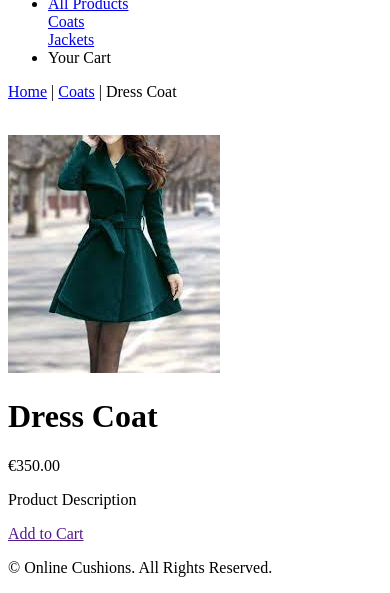
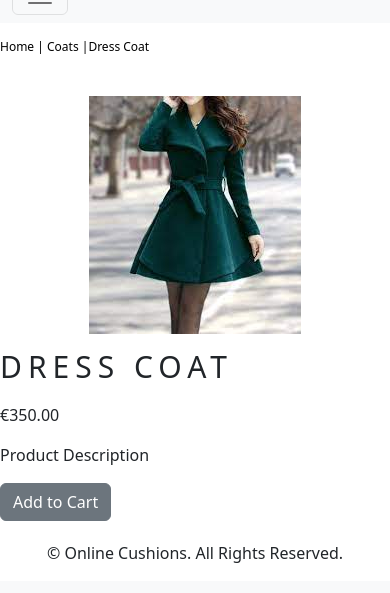
Before and after one commit to noorishanadeem/SDEV_CA2, a Django app: page /6ae8ff6e-5810-4710-9617-565a7576c6f8/850a43d4-53a8-40f3-b06c-86d034c984c8/ in a window 390 px wide. Shown: the part 333-926 px from the top of the page. After the commit the page ends 896 px from the top, so only its background shows below. Run offline with Django 4.2, Linux system fonts and the light colour scheme; data comes from the database, SQL or seed files in the repository.

Commit message:
sdev_ca2 part3(css) commit

```diff
--- a/shop/templates/base.html
+++ b/shop/templates/base.html
@@ -3,14 +3,22 @@
 <html lang="en">
 <head>
     <meta charset="utf-8">
+    <meta name="viewport" content="width=device-width, initial-scale=1, shrink-to-fit=no">
+    <link rel="stylesheet" href="{% static 'css/custom.css' %}">
+    <!-- CSS only -->
+<link href="https://cdn.jsdelivr.net/npm/bootstrap@5.2.2/dist/css/bootstrap.min.css" rel="stylesheet" integrity="sha384-Zenh87qX5JnK2Jl0vWa8Ck2rdkQ2Bzep5IDxbcnCeuOxjzrPF/et3URy9Bv1WTRi" crossorigin="anonymous">
     <meta name="description" content="{% block metadescription %}{% endblock %}">
     <title>{% block title %}{% endblock %}</title>
 </head>
 <body>
+    <div class="category">
         {% include 'header.html' %}
         {% include 'navbar.html' %}
         {% block content %}
         {% endblock %}
         {% include 'footer.html' %}
+    </div>
+<!-- JavaScript Bundle with Popper -->
+<script src="https://cdn.jsdelivr.net/npm/bootstrap@5.2.2/dist/js/bootstrap.bundle.min.js" integrity="sha384-OERcA2EqjJCMA+/3y+gxIOqMEjwtxJY7qPCqsdltbNJuaOe923+mo//f6V8Qbsw3" crossorigin="anonymous"></script>
 </body>
 </html>
--- a/shop/templates/footer.html
+++ b/shop/templates/footer.html
@@ -1,3 +1,3 @@
-<div>
-    <p>&copy; Online Cushions. All Rights Reserved.</p>
+<div class = "footer navbar-fixed-bottom my-footer">
+    <p class = "text-center">&copy; Online Cushions. All Rights Reserved.</p>
 </div>
--- a/shop/templates/header.html
+++ b/shop/templates/header.html
@@ -1,6 +1,8 @@
 {% load static %}
 <header>
     <div style="text-align: center;">
-        <img src="{% static 'images/logo.png' %}" alt="Online Outdoorwear Store">
+        <a href="{%url 'shop:all_products' %}">
+        <img src="{% static 'images/logo.png' %}"
+        alt="Online Outdoorwear Store"></a>
     </div>
 </header>
--- a/shop/templates/navbar.html
+++ b/shop/templates/navbar.html
@@ -1,10 +1,31 @@
-<nav>
-    <ul>
-        <li><a href = "{% url 'shop:all_products' %}">All Products</a></li>
-        {% for type in links %}
-            <a href = "{{ type.get_absolute_url }}"> {{type.name}}</a>
-            <br>
-        {% endfor %}
-        <li>Your Cart</li>
-    </ul>
+<nav class="navbar navbar-expand-lg navbar-light bg-light">
+    <div class="container-fluid">
+        <button class="navbar-toggler" type="button" data-bs-toggle="collapse" data-bs-target="#navbarSupportedContent" aria-
+controls="navbarSupportedContent" aria-expanded="false" aria-label="Toggle navigation">
+            <span class="navbar-toggler-icon"></span>
+        </button>
+        <div class="collapse navbar-collapse" id="navbarSupportedContent">
+            <ul class="navbar-nav me-auto mb-2 mb-lg-0">
+                <li class="nav-item dropdown">
+                    <a class="nav-link dropdown-toggle" href="#" id="navbarDropdown" role="button" data-bs-toggle="dropdown" aria-
+expanded="false">
+    Shop
+                    </a>
+                    <ul class="dropdown-menu" aria-labelledby="navbarDropdown">
+                        <li><a class="dropdown-item" href="{% url 'shop:all_products' %}">All Products</a></li>
+                            {% for cat in links %}
+                                <li><a class="dropdown-item" href="{{cat.get_absolute_url}}">{{cat.name}}</a></li>
+                            {% endfor %}
+                    </ul>
+                </li>
+                <li class="nav-item">
+                    <a class="nav-link" href="#">Your Cart</a>
+                </li>
+            </ul>
+            <form class="d-flex" action="" method="get">
+                <input class="form-control me-2" type="search" placeholder="Search" aria-label="Search" name="q">
+                <button class="btn btn-secondary my-2 my-sm-0" type="submit">Search</button>
+            </form>
+        </div>
+    </div>
 </nav>
--- a/shop/templates/shop/product.html
+++ b/shop/templates/shop/product.html
@@ -7,31 +7,28 @@
     {{ product.name }} - Perfect Cushion Store
 {% endblock %}
 {% block content %}
-    <div>
-        <div>
-            <p><a href="{% url 'shop:all_products' %}">Home</a> | <a href="{{
-            product.type.get_url }}">{{product.type}}</a> |
-            {{product.name}}</p>
+    <div class="row my_prod_row_class">
+        <div class="mx-auto">
+            <p><a href="{% url 'shop:all_products' %}">Home</a> | <a href="{{product.type.get_url }}">{{product.type}}</a> |{{product.name}}</p>
         </div>
-        <div>
+        <div class="container">
             <br>
-            <div>
-                <div>
-                    <div>
-                        <img src="{{product.image.url}}"
-                        alt="{{product.name}}">
+            <div class="row">
+                <div class="cl-12 col-sm-12 col-md-12 col-lg-6 text-center">
+                    <div style="min-width: 18rem;">
+                        <img src="{{product.image.url}}" alt="{{product.name}}">
                     </div>
                 </div>
-                <div>
+                <div class="col-12 col-sm-12 col-md-12 col-lg-6">
                     <div>
-                        <h1>{{product.name}}</h1>
+                        <h1 class="my_prod_title">{{product.name}}</h1>
                         <p>€{{product.price}}</p>
-                        <p>Product Description</p>
-                        <p>{{product.description}}</p>
+                        <p class="my_title">Product Description</p>
+                        <p class="text-justify my_prod_text">{{product.description}}</p>
                         {% if product.stock == 0%}
-                            <p><b>Out of Stock</b></p>
+                            <p class="text-justify my_prod_text"><b>Out of Stock</b></p>
                         {% else %}
-                            <a href="">Add to Cart</a>
+                            <a class="btn btn-secondary" href="">Add to Cart</a>
                         {% endif %}
                     </div>
                 </div>
--- /dev/null
+++ b/static/css/custom.css
@@ -0,0 +1,70 @@
+/****Navbar****/
+.nav-item {
+    letter-spacing: .2em;
+    font-size: 14px;
+    text-transform: uppercase;
+}
+    .dropdown-item {
+    font-size: 14px;
+    letter-spacing: .2em;
+    text-transform: uppercase;
+}
+/****Footer****/
+.my_footer {
+    background-color: #f8f9fa;
+    height: 60px;
+}
+    .my_footer p {
+    padding-top: 20px;
+    font-size: 14px;
+}
+/****Type page****/
+.my_row_class {
+    padding-top: 15px;
+}
+    .my_row_class .mx-auto p {
+    color: #000;
+    font-size: 12px;
+}
+    .my_row_class .mx-auto p a {
+    color: #000;
+    font-size: 12px;
+    text-decoration: none;
+}
+
+.my_image_padding {
+    padding-top: 5px;
+}
+.my_bottom_margin {
+    margin-bottom: 10px;
+}
+    .card-body h4 {
+    font-size: 14px;
+    text-transform: uppercase;
+    letter-spacing: .2em;
+}
+
+/****Product Page****/
+.my_prod_row_class {
+    padding-top: 15px;
+    padding-bottom: 20px;
+}
+    .my_prod_row_class .mx-auto p {
+    color: #000;
+    font-size: 12px;
+}
+    .my_prod_row_class .mx-auto p a {
+    color: #000;
+    font-size: 12px;
+    text-decoration: none;
+}
+.my_prod_title {
+    font-size: 30px;
+    text-transform: uppercase;
+    letter-spacing: .2em;
+    padding-top: 15px;
+    padding-bottom: 10px;
+}
+    .my_prod_text {
+    padding-right: 20px;
+}
```
Also changed, not shown: shop/templates/shop/type.html (+11 -11 lines).
